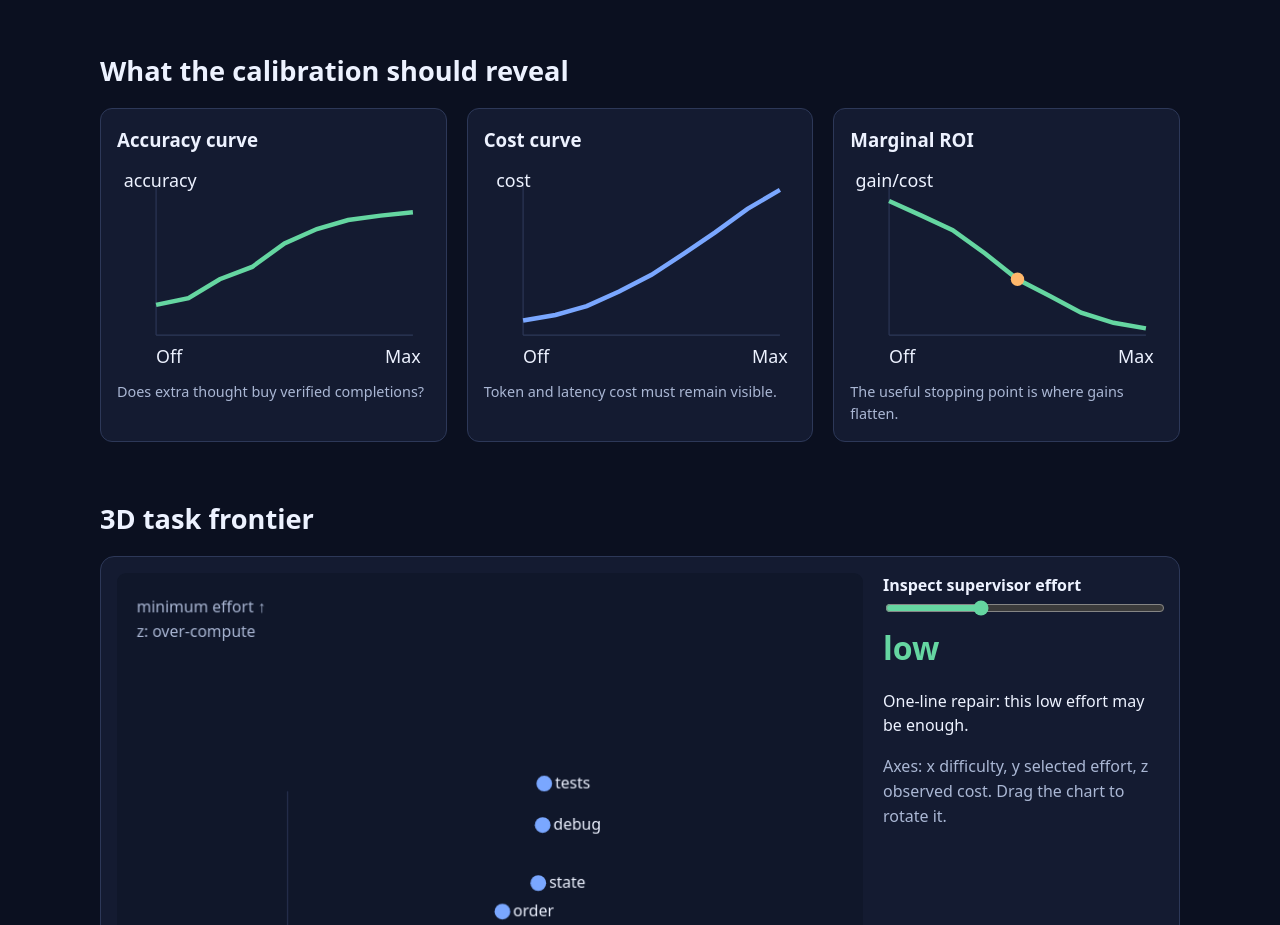
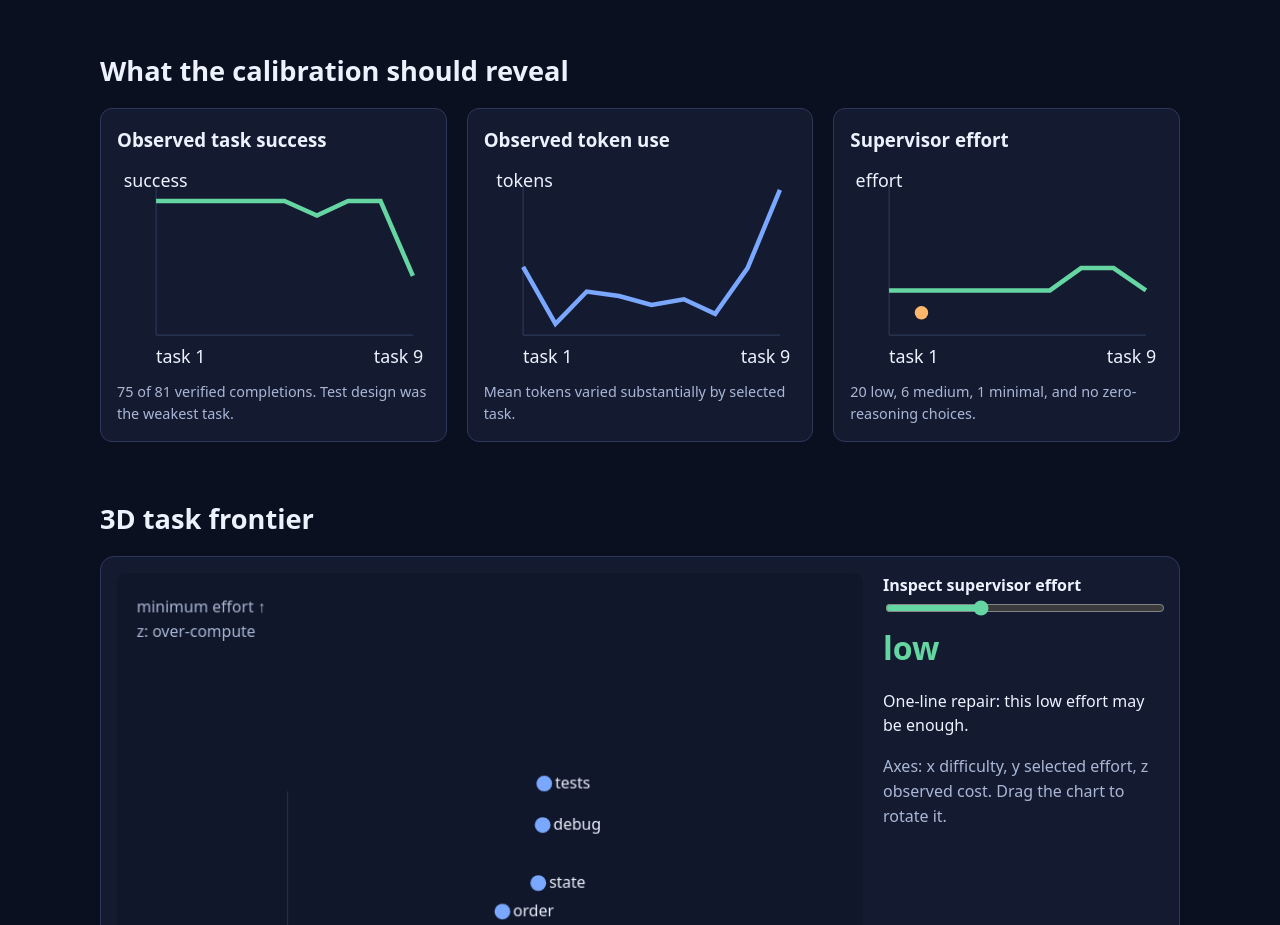
Before and after one commit to AISidesKicks/join-cheaperuh-party, a website: page docs/index.html in a window 1280 px wide. Shown: the part 960-1885 px from the top of the page. Drawn offline with Linux system fonts and the light colour scheme.

Commit message:
docs(web): chart recorded supervisor results

```diff
--- a/docs/index.html
+++ b/docs/index.html
@@ -26,9 +26,9 @@
     <section><h2>The supervisor chooses freely</h2><p>The supervisor sees a vague brief, never the hidden answer. It may choose any OpenRouter-supported effort, including zero reasoning, then the worker makes three attempts at that choice. Three independent supervisor choices create the other matrix axis.</p><div class="ladder" aria-label="Supported reasoning efforts"><div class="step"><strong>Off</strong>none</div><div class="step"><strong>Minimal</strong>small</div><div class="step"><strong>Low</strong>light</div><div class="step"><strong>Medium</strong>bounded</div><div class="step"><strong>High</strong>deep</div><div class="step"><strong>Xhigh</strong>hard</div><div class="step"><strong>Max</strong>last resort</div></div></section>
 
     <section><h2>What the calibration should reveal</h2><div class="charts">
-      <figure><h3>Accuracy curve</h3><svg viewBox="0 0 280 190" role="img" aria-label="Illustrative accuracy rising with effort"><line class="axis" x1="35" y1="155" x2="265" y2="155"/><line class="axis" x1="35" y1="20" x2="35" y2="155"/><path class="line" d="M35 128 L64 122 L92 105 L121 94 L150 73 L179 60 L207 52 L236 48 L265 45"/><text x="35" y="180" fill="currentColor">Off</text><text x="240" y="180" fill="currentColor">Max</text><text x="6" y="22" fill="currentColor">accuracy</text></svg><figcaption>Does extra thought buy verified completions?</figcaption></figure>
-      <figure><h3>Cost curve</h3><svg viewBox="0 0 280 190" role="img" aria-label="Illustrative cost rising with effort"><line class="axis" x1="35" y1="155" x2="265" y2="155"/><line class="axis" x1="35" y1="20" x2="35" y2="155"/><path class="line2" d="M35 142 L64 137 L92 129 L121 116 L150 101 L179 82 L207 63 L236 42 L265 25"/><text x="35" y="180" fill="currentColor">Off</text><text x="240" y="180" fill="currentColor">Max</text><text x="11" y="22" fill="currentColor">cost</text></svg><figcaption>Token and latency cost must remain visible.</figcaption></figure>
-      <figure><h3>Marginal ROI</h3><svg viewBox="0 0 280 190" role="img" aria-label="Illustrative diminishing marginal return"><line class="axis" x1="35" y1="155" x2="265" y2="155"/><line class="axis" x1="35" y1="20" x2="35" y2="155"/><path class="line" d="M35 35 L64 48 L92 61 L121 82 L150 105 L179 120 L207 135 L236 144 L265 149"/><circle class="dot" cx="150" cy="105" r="6"/><text x="35" y="180" fill="currentColor">Off</text><text x="240" y="180" fill="currentColor">Max</text><text x="5" y="22" fill="currentColor">gain/cost</text></svg><figcaption>The useful stopping point is where gains flatten.</figcaption></figure>
+      <figure><h3>Observed task success</h3><svg viewBox="0 0 280 190" role="img" aria-label="Recorded success rate across nine tasks"><line class="axis" x1="35" y1="155" x2="265" y2="155"/><line class="axis" x1="35" y1="20" x2="35" y2="155"/><path class="line" d="M35 35 L64 35 L92 35 L121 35 L150 35 L179 48 L207 35 L236 35 L265 102"/><text x="35" y="180" fill="currentColor">task 1</text><text x="230" y="180" fill="currentColor">task 9</text><text x="6" y="22" fill="currentColor">success</text></svg><figcaption>75 of 81 verified completions. Test design was the weakest task.</figcaption></figure>
+      <figure><h3>Observed token use</h3><svg viewBox="0 0 280 190" role="img" aria-label="Recorded mean token use across nine tasks"><line class="axis" x1="35" y1="155" x2="265" y2="155"/><line class="axis" x1="35" y1="20" x2="35" y2="155"/><path class="line2" d="M35 94 L64 145 L92 116 L121 120 L150 128 L179 123 L207 136 L236 95 L265 25"/><text x="35" y="180" fill="currentColor">task 1</text><text x="230" y="180" fill="currentColor">task 9</text><text x="11" y="22" fill="currentColor">tokens</text></svg><figcaption>Mean tokens varied substantially by selected task.</figcaption></figure>
+      <figure><h3>Supervisor effort</h3><svg viewBox="0 0 280 190" role="img" aria-label="Recorded supervisor effort choices across nine tasks"><line class="axis" x1="35" y1="155" x2="265" y2="155"/><line class="axis" x1="35" y1="20" x2="35" y2="155"/><path class="line" d="M35 115 L64 115 L92 115 L121 115 L150 115 L179 115 L207 95 L236 95 L265 115"/><circle class="dot" cx="64" cy="135" r="6"/><text x="35" y="180" fill="currentColor">task 1</text><text x="230" y="180" fill="currentColor">task 9</text><text x="5" y="22" fill="currentColor">effort</text></svg><figcaption>20 low, 6 medium, 1 minimal, and no zero-reasoning choices.</figcaption></figure>
     </div></section>
 
     <section><h2>3D task frontier</h2><div class="explorer"><canvas id="frontier" width="760" height="490" aria-label="Interactive 3D task frontier"></canvas><div><label for="effort">Inspect supervisor effort</label><input id="effort" type="range" min="0" max="6" value="2" step="1"><div class="readout" id="effortValue">low</div><p id="recommendation">One-line repair: start at none or low.</p><p class="note">Axes: x difficulty, y selected effort, z observed cost. Drag the chart to rotate it.</p></div></div></section>
```
